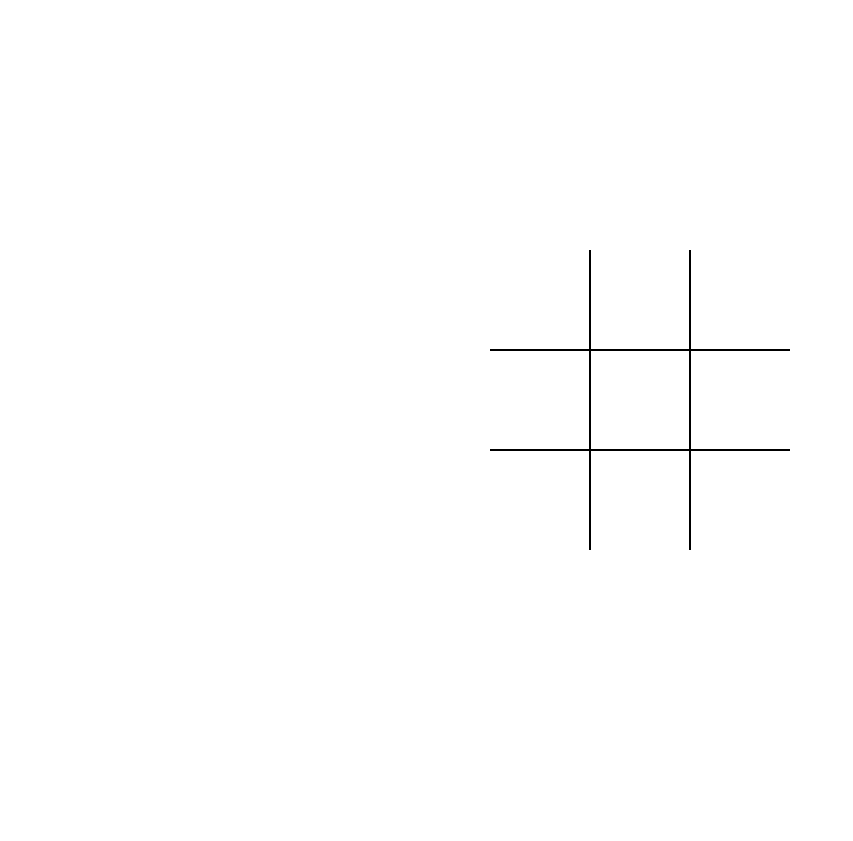
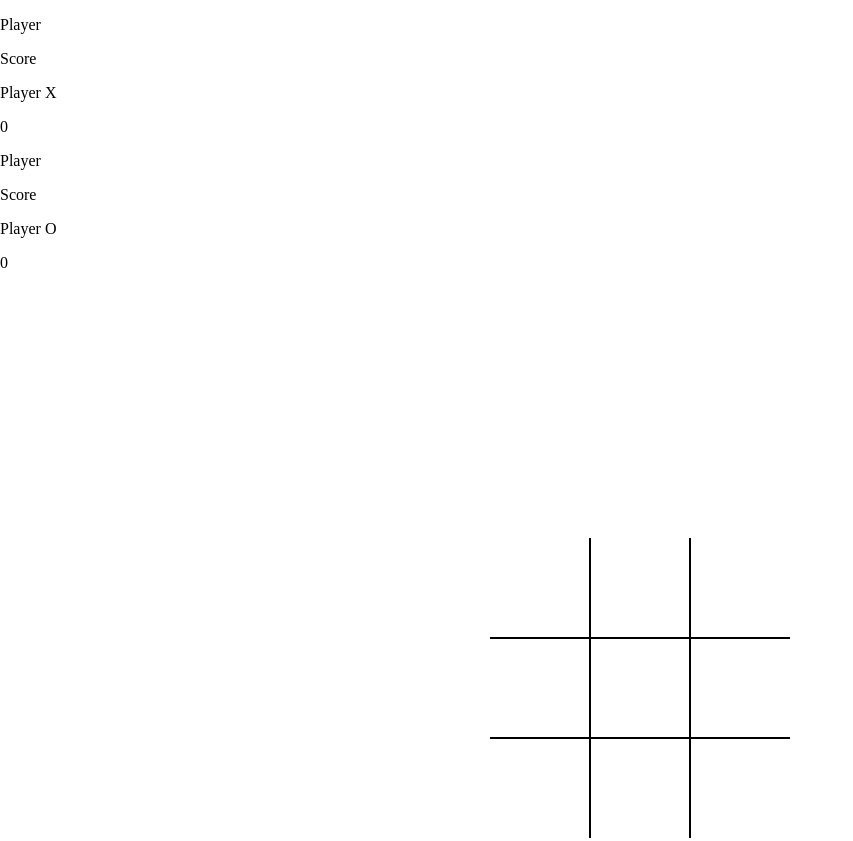
Before and after one commit to denishotii/JavaScript-tic-tac-toe, a plain HTML site: page JavaScript-Tic-Tac-Toe-master/index.html in a window 1280 px wide. Shown: the top 841 px of the page, without its empty margins (0-853 px from the left). Before the commit the page ends 800 px from the top, so only its background shows below. Drawn offline with Linux system fonts and the light colour scheme.

Commit message:
Update index.html

```diff
--- a/JavaScript-Tic-Tac-Toe-master/index.html
+++ b/JavaScript-Tic-Tac-Toe-master/index.html
@@ -3,6 +3,7 @@
 <head>
   <meta charset="UTF-8">
   <meta name="viewport" content="width=device-width, initial-scale=1.0">
+   <link rel="icon" href="./img/logo.jpg" sizes="25x25">
   <meta name="author" content="Denis Hoti">
   <meta http-equiv="X-UA-Compatible" content="ie=edge">
   <link rel="stylesheet" href="styles.css">
@@ -10,6 +11,36 @@
   <title>Tic Tac Toe</title>
 </head>
 <body>
+  <div class="header1">
+    <div class="pl-sc">
+      <div class="pl"><p>Player</p></div>
+      <div class="sc"><p>Score</p></div>
+    </div>
+    <div class="pl-1">
+      <div class="pl-name-1">
+        <p>Player X</p>
+      </div>
+      <div class="pl-score-1">
+        <p id="score-X">0</p>
+      </div>
+    </div>
+  </div>
+
+  <div class="header2">
+    <div class="pl-sc">
+      <div class="pl"><p>Player</p></div>
+      <div class="sc"><p>Score</p></div>
+    </div>
+    <div class="pl-2">
+      <div class="pl-name-2">
+        <p>Player O</p>
+      </div>
+      <div class="pl-score-2">
+        <p id="score-O">0</p>
+      </div>
+    </div>
+  </div>
+
   <div class="board" id="board">
     <div class="cell" data-cell></div>
     <div class="cell" data-cell></div>
@@ -25,5 +56,9 @@
     <div data-winning-message-text></div>
     <button id="restartButton">Restart</button>
   </div>
+  <div class="footer">
+    <p class="copyright">&copy; 2020 - 2021</p>
+    <p class="author">Created by <a class="author-link" target="_blank" href="https://www.snapchat.com/add/denisshanihoti"><b>Denis Hoti</b></a></p>
+  </div>
 </body>
 </html>
```
